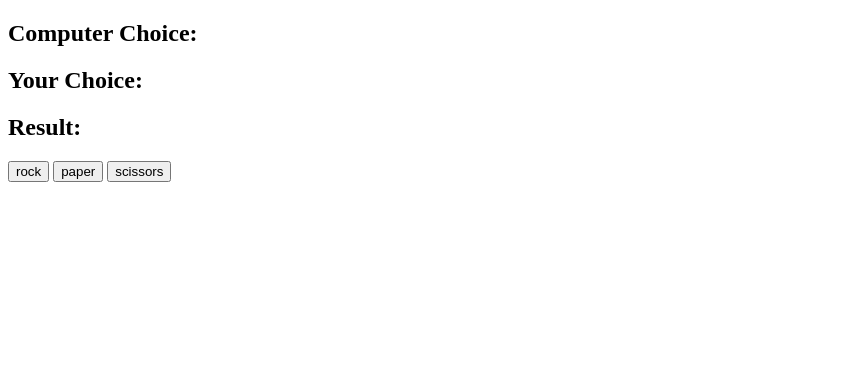
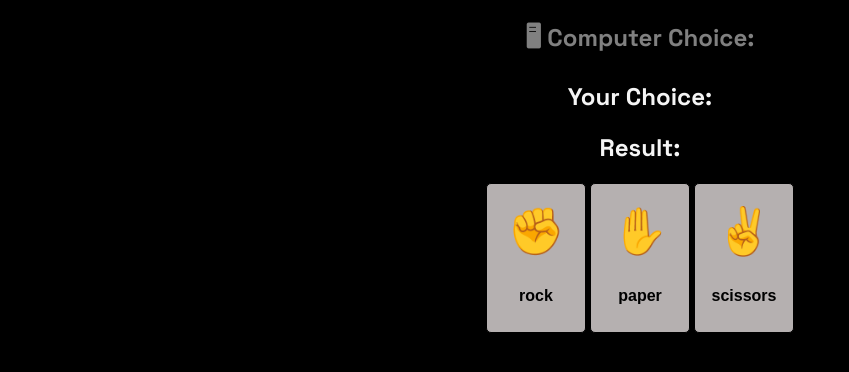
Before and after one commit to machego/rock-paper-scissors, a plain HTML site: page index.html in a window 1280 px wide. Shown: the whole page, without its empty margins (0-849 px from the left). Drawn offline with Linux system fonts and the light colour scheme.

Commit message:
design
css file updated

```diff
--- a/app.js
+++ b/app.js
@@ -36,22 +36,22 @@ function getResult() {
         result = 'its a draw!'
     }
     if (computerChoice === 'rock' && userChoice === 'paper'){
-        result = 'you win!'
+        result = 'you win! 🥳'
     }
     if (computerChoice === 'rock' && userChoice === 'scissors'){
-        result = 'you lost!'
+        result = 'you lost! 😞'
     }
     if (computerChoice === 'paper' && userChoice === 'scissors'){
-        result = 'you win!'
+        result = 'you win! 🥳'
     }
     if (computerChoice === 'paper' && userChoice === 'rock'){
-        result = 'you lost!'
+        result = 'you lost! 😞'
     }
     if (computerChoice === 'scissors' && userChoice === 'rock'){
-        result = 'you win!'
+        result = 'you win! 🥳'
     }
     if (computerChoice === 'scissors' && userChoice === 'paper'){
-        result = 'you lost!'
+        result = 'you lost! 😞'
     }
     resultDisplay.innerHTML = result;
 }
--- a/index.html
+++ b/index.html
@@ -11,14 +11,14 @@
 </head>
 <body>
     <div class="container">
-        <h2>Computer Choice:<span id="computer-choice"></span></h2>
-        <h2>Your Choice:<span id="user-choice"></span></h2>
-        <h2>Result:<span id="result"></span></h2>
+        <h2 class="computer">🖥 Computer Choice: <span id="computer-choice"></span></h2>
+        <h2>Your Choice: <span id="user-choice"></span></h2>
+        <h2>Result: <span id="result"></span></h2>
 
 
-        <button id="rock">rock</button>
-        <button id="paper">paper</button>
-        <button id="scissors">scissors</button>
+        <button id="rock">✊<br><span class="text">rock</span></button>
+        <button id="paper">✋<br><span class="text">paper</span></button>
+        <button id="scissors">✌️<br><span class="text">scissors</span></button>
 
     </div>
 
--- a/style.css
+++ b/style.css
@@ -0,0 +1,67 @@
+body {
+    margin: 0;
+    text-align: center;
+    height: 100vh;
+    background: black;
+}
+
+@font-face {
+    font-family: 'Space';
+    src: url(Space.ttf);
+}
+
+.container {
+
+    color: whitesmoke;
+    max-width: 100%;
+    margin: auto;
+}
+
+h2 {
+    font-family: Space;
+}
+
+button {
+    border: 1px solid black;
+    padding-top: 10px;
+    padding-bottom: 10px;
+
+    font-weight: bold;
+    font-size: 46px;
+    width: 100px;
+    height: 150px;
+    margin-bottom: 5px;
+    border-radius: 5px;
+}
+
+#rock {
+    background: rgb(181, 176, 176);
+}
+
+#rock:hover {
+    background-color: white;
+}
+
+#paper{
+    background: rgb(181, 176, 176);
+}
+
+#paper:hover {
+    background-color: white;
+}
+
+#scissors{
+    background: rgb(181, 176, 176);
+}
+
+#scissors:hover {
+    background-color: white;
+}
+
+.text {
+    font-size: 1rem;
+}
+
+.computer {
+     color: grey;
+}
```
Also changed, not shown: Space.ttf (added).
